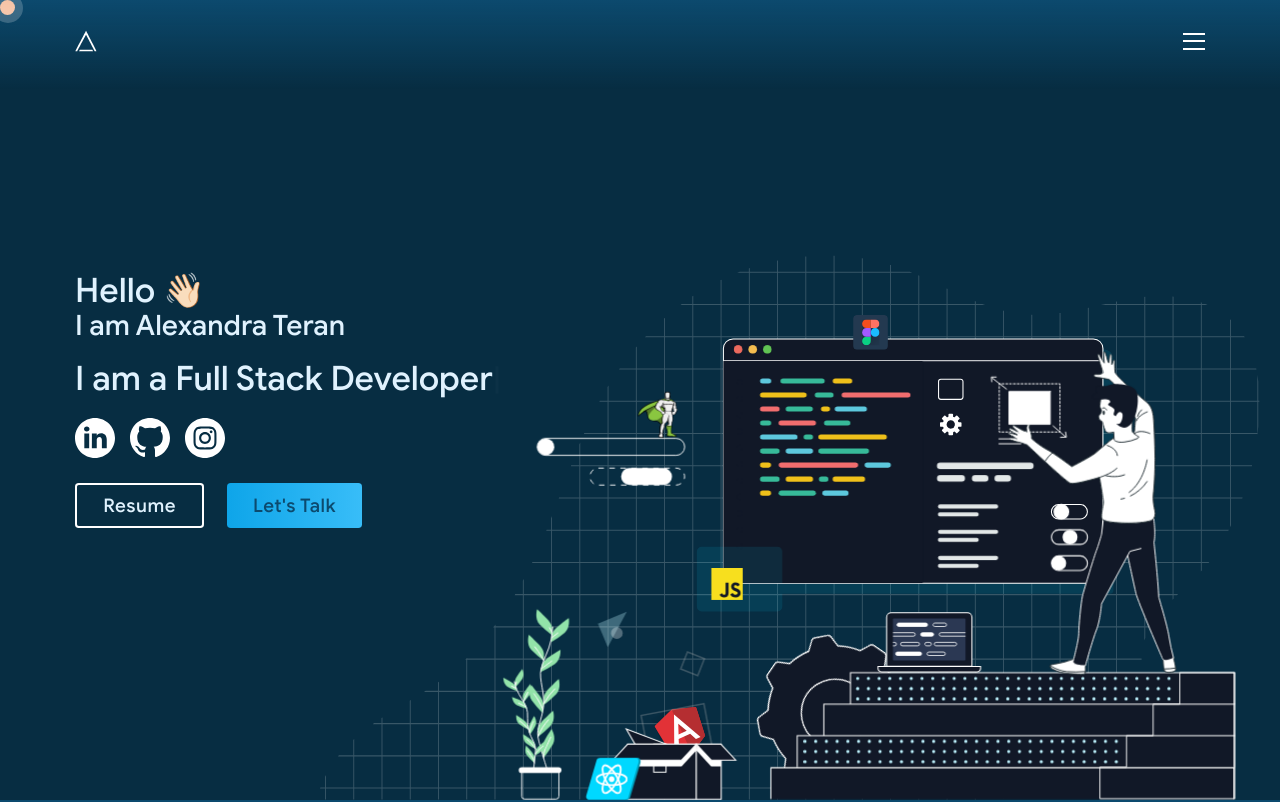
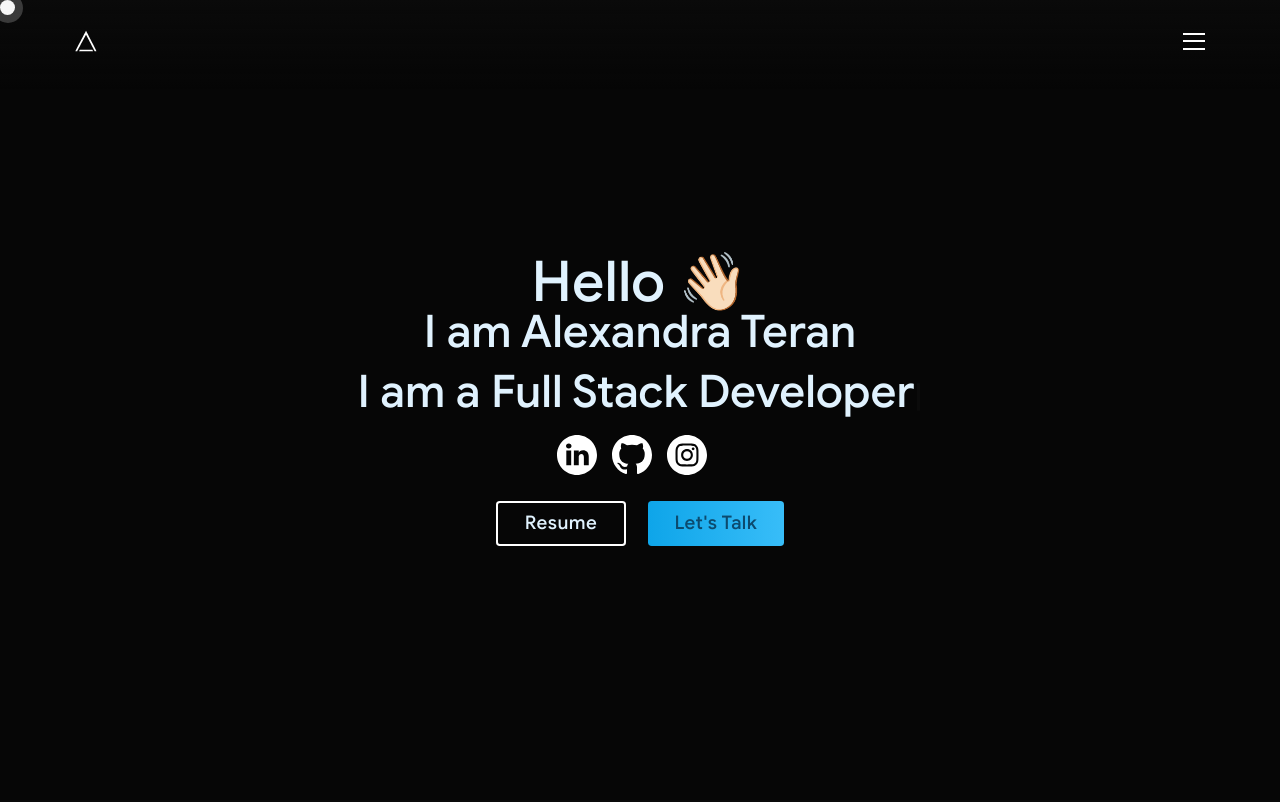
Before and after one commit to alexandrateranr/Portfolio, a Next.js app: page / in a window 1280 px wide. Shown: the top 802 px of the page. Built offline with nearby package versions, Linux system fonts and the light colour scheme.

Commit message:
Update hero section and background to darker black theme

```diff
--- a/components/common/header.tsx
+++ b/components/common/header.tsx
@@ -6,7 +6,7 @@ const Header = () => {
   const [menuVisible, setmenuVisible] = useState(false);
 
   return (
-    <header className="w-full fixed top-0 py-8 select-none z-50 bg-gradient-to-b from-gray-900 to-transparent">
+    <header className="w-full fixed top-0 py-8 select-none z-50" style={{background: 'linear-gradient(to bottom, #0a0a0a, transparent)'}}>
       <div className="flex justify-between section-container">
         <a href="#home" className="link">
           <Image
--- a/components/home/hero.tsx
+++ b/components/home/hero.tsx
@@ -4,16 +4,15 @@ import Typed from "typed.js";
 import Image from "next/image";
 import { gsap, Linear } from "gsap";
 import Button, { ButtonTypes } from "../common/button";
-import HeroImage from "./hero-image";
 
 const HERO_STYLES = {
   SECTION:
-    "w-full flex md:items-center py-8 section-container min-h-screen relative mb-24",
-  CONTENT: "font-medium flex flex-col pt-32 md:pt-0 select-none",
+    "w-full flex items-center justify-center py-8 section-container min-h-screen relative mb-24",
+  CONTENT: "font-medium flex flex-col items-center text-center select-none",
   SOCIAL_LINK: "link hover:opacity-80 duration-300 md:mr-4 mr-2",
   BG_WRAPPER:
     "absolute hero-bg right-0 md:bottom-0 bottom-8 -z-1 md:w-3/4 w-full scale-125 sm:scale-100 flex items-end",
-  TYPED_SPAN: "text-xl sm:text-2xl md:text-4xl seq",
+  TYPED_SPAN: "text-3xl sm:text-4xl md:text-5xl seq",
 };
 
 const HeroSection = React.memo(() => {
@@ -54,11 +53,6 @@ const HeroSection = React.memo(() => {
     return typed.destroy;
   }, [typedSpanElement, targetSection]);
 
-  const renderBackgroundImage = (): React.ReactNode => (
-    <div className={HERO_STYLES.BG_WRAPPER} style={{ maxHeight: "650px" }}>
-      <HeroImage />
-    </div>
-  );
 
   const renderSocialLinks = (): React.ReactNode => {
     const allowed = ["linkedin", "github", "instagram"];
@@ -78,8 +72,8 @@ const HeroSection = React.memo(() => {
   const renderHeroContent = (): React.ReactNode => (
     <div className={HERO_STYLES.CONTENT}>
       <div className="md:mb-4 mb-2">
-        <h2 className="text-4xl seq">Hello 👋🏻</h2>
-        <h1 className="text-3xl seq">I am Alexandra Teran</h1>
+        <h2 className="text-6xl seq">Hello 👋🏻</h2>
+        <h1 className="text-5xl seq">I am Alexandra Teran</h1>
       </div>
       <p className="mb-4">
         <span className={HERO_STYLES.TYPED_SPAN} ref={typedSpanElement}></span>
@@ -120,7 +114,6 @@ const HeroSection = React.memo(() => {
       style={{ opacity: 0 }}
     >
       {renderHeroContent()}
-      {renderBackgroundImage()}
     </section>
   );
 });
--- a/styles/globals.scss
+++ b/styles/globals.scss
@@ -25,7 +25,8 @@
 }
 
 body {
-  @apply bg-gray-900 text-gray-100 overflow-x-hidden;
+  background-color: #0a0a0a;
+  @apply text-gray-100 overflow-x-hidden;
   cursor: none;
 }
 
```
